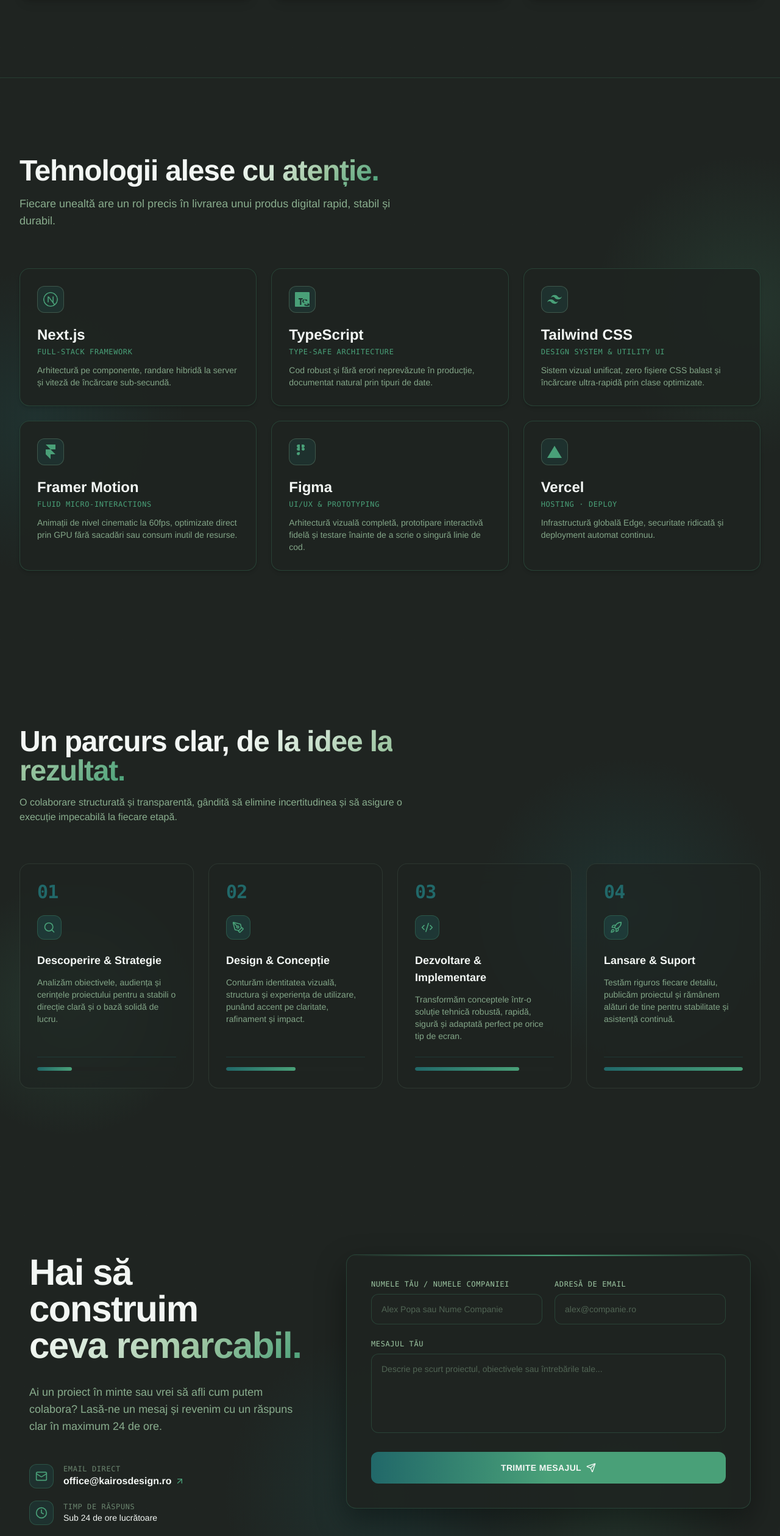
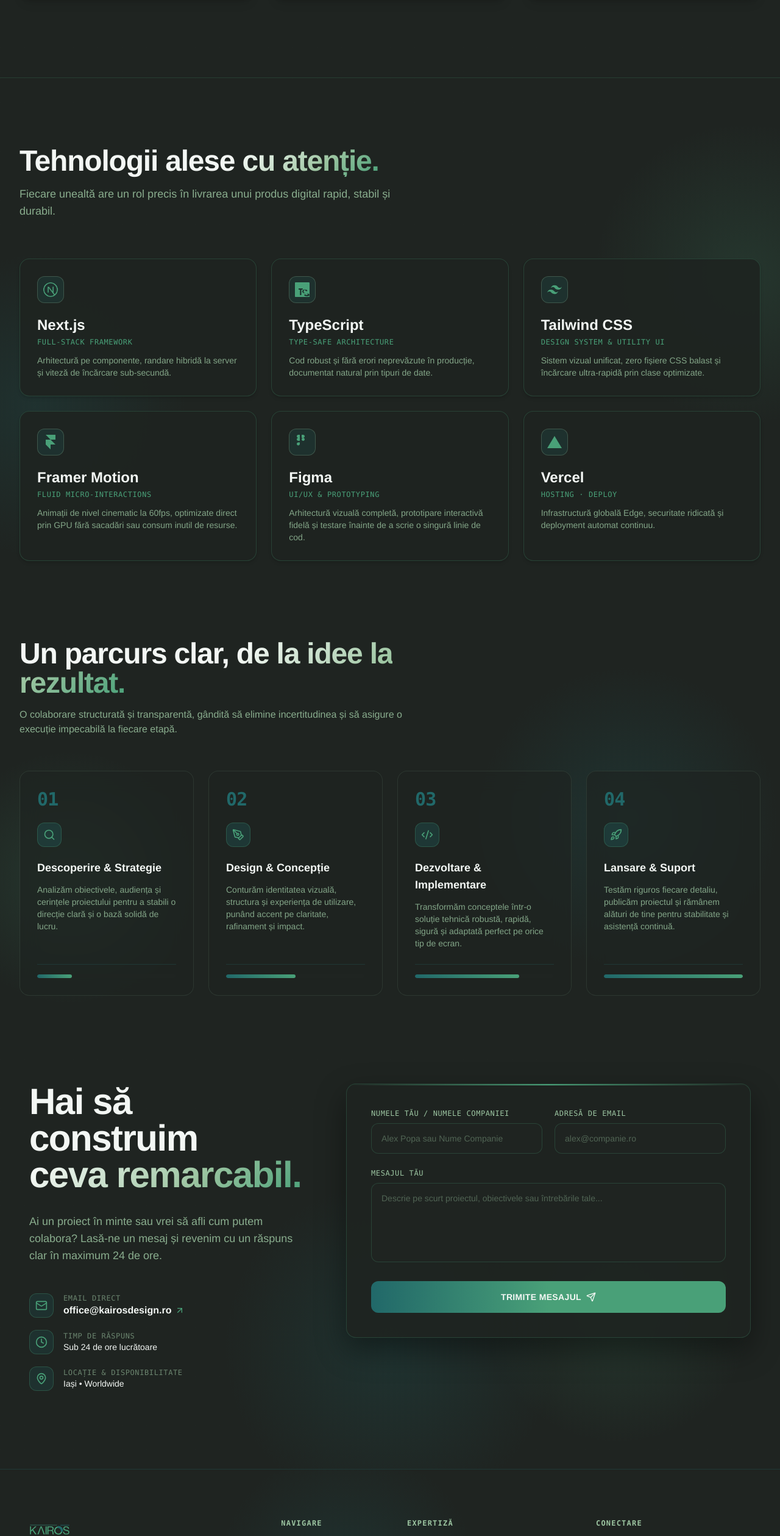
Before and after one commit to adrianchelmu12/kairosdesign, a Next.js app: page / in a window 1280 px wide. Shown: the part 3068-5587 px from the top of the page at 61% size. Built offline with nearby package versions, Linux system fonts and the light colour scheme.

Commit message:
style(spacing): reduce excessive gaps between TechStack, Process and Contact sections

```diff
--- a/components/Contact.tsx
+++ b/components/Contact.tsx
@@ -52,7 +52,7 @@ export default function Contact() {
   };
 
   return (
-    <section id="contact" className="relative py-28 sm:py-36 bg-[#1f2421] text-[#f3f7f4] overflow-hidden">
+    <section id="contact" className="relative pt-12 sm:pt-16 lg:pt-20 pb-20 sm:pb-28 lg:pb-32 bg-[#1f2421] text-[#f3f7f4] overflow-hidden">
       {/* Background ambient lighting - zero-cost radial gradients */}
       <div
         className="absolute top-1/3 left-1/2 -translate-x-1/2 w-[550px] h-[550px] rounded-full pointer-events-none"
--- a/components/Process.tsx
+++ b/components/Process.tsx
@@ -40,7 +40,7 @@ export default function Process() {
   ];
 
   return (
-    <section id="proces" className="relative py-24 sm:py-32 bg-[#1f2421] overflow-hidden">
+    <section id="proces" className="relative pt-10 sm:pt-14 lg:pt-16 pb-10 sm:pb-14 lg:pb-16 bg-[#1f2421] overflow-hidden">
       {/* Background radial highlights - zero-cost radial gradients */}
       <div
         className="absolute right-0 top-1/2 -translate-y-1/2 w-[500px] h-[500px] rounded-full pointer-events-none"
@@ -58,7 +58,7 @@ export default function Process() {
       <div className="max-w-7xl mx-auto px-4 sm:px-6 lg:px-8 relative z-10">
 
         {/* Section Header */}
-        <div className="max-w-3xl mb-16">
+        <div className="max-w-3xl mb-10 sm:mb-12 lg:mb-14">
           <h2 className="text-3xl sm:text-5xl font-bold tracking-tight text-[#f3f7f4]">
             Un parcurs clar,{" "}
             <span className="text-gradient-kairos">de la idee la rezultat.</span>
--- a/components/TechStack.tsx
+++ b/components/TechStack.tsx
@@ -83,7 +83,7 @@ export default function TechStack() {
   return (
     <section
       id="tehnologii"
-      className="relative py-20 sm:py-28 lg:py-32 bg-[#1f2421] text-[#f3f7f4] border-t border-[#49a078]/20 overflow-hidden"
+      className="relative pt-16 sm:pt-24 lg:pt-28 pb-10 sm:pb-14 lg:pb-16 bg-[#1f2421] text-[#f3f7f4] border-t border-[#49a078]/20 overflow-hidden"
     >
       {/* Anchor for backward compatibility */}
       <span id="portofoliu" className="absolute -top-24 pointer-events-none" />
```
